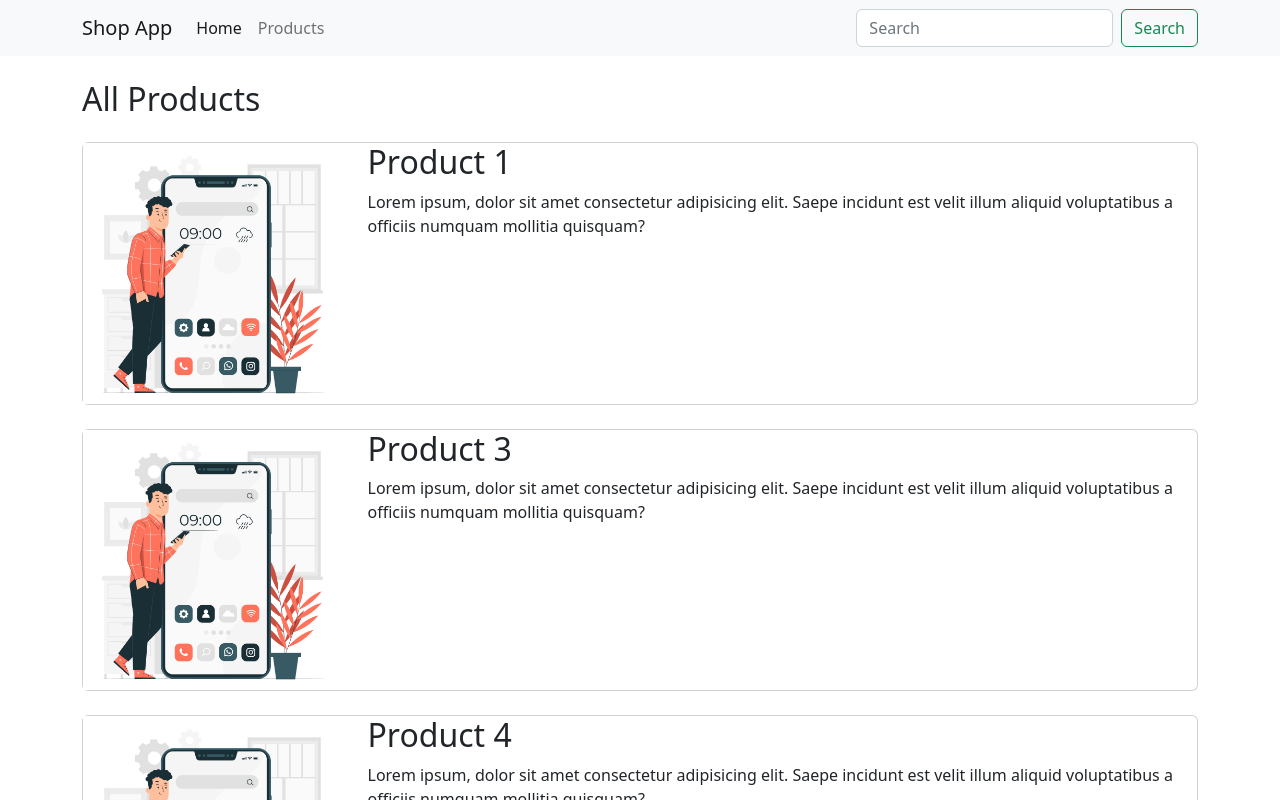
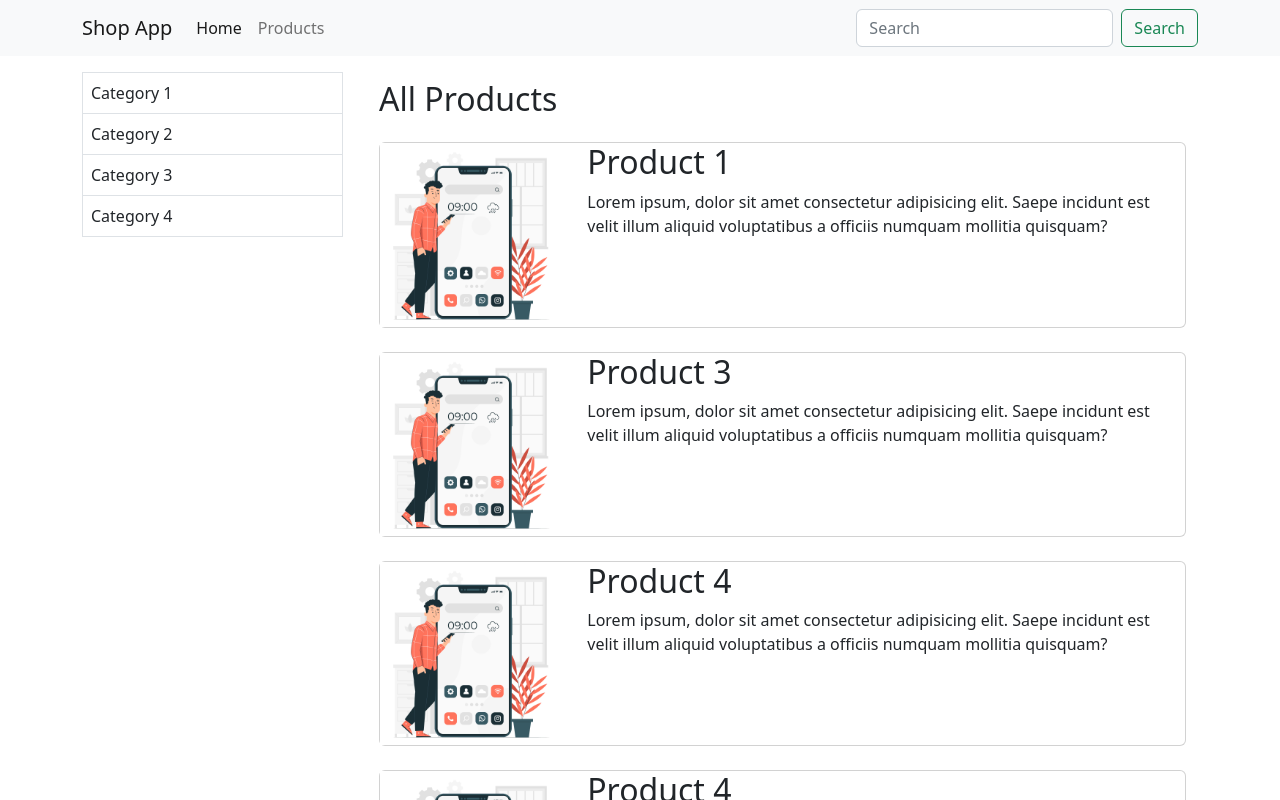
Before and after one commit to furkan-developer/angular-mini-eticaret, an Angular app: page / in a window 1280 px wide. Shown: the top 800 px of the page. Built offline with nearby package versions, Linux system fonts and the light colour scheme.

Commit message:
ADD : category side in main design

```diff
--- a/src/app/app.component.html
+++ b/src/app/app.component.html
@@ -1,2 +1,7 @@
 <app-navbar></app-navbar>
-<app-productlist></app-productlist>
+<div class="container">
+  <div class="row">
+    <app-categoryside class="col-3"></app-categoryside>
+    <app-productlist class="col-9"></app-productlist>
+  </div>
+</div>
```
